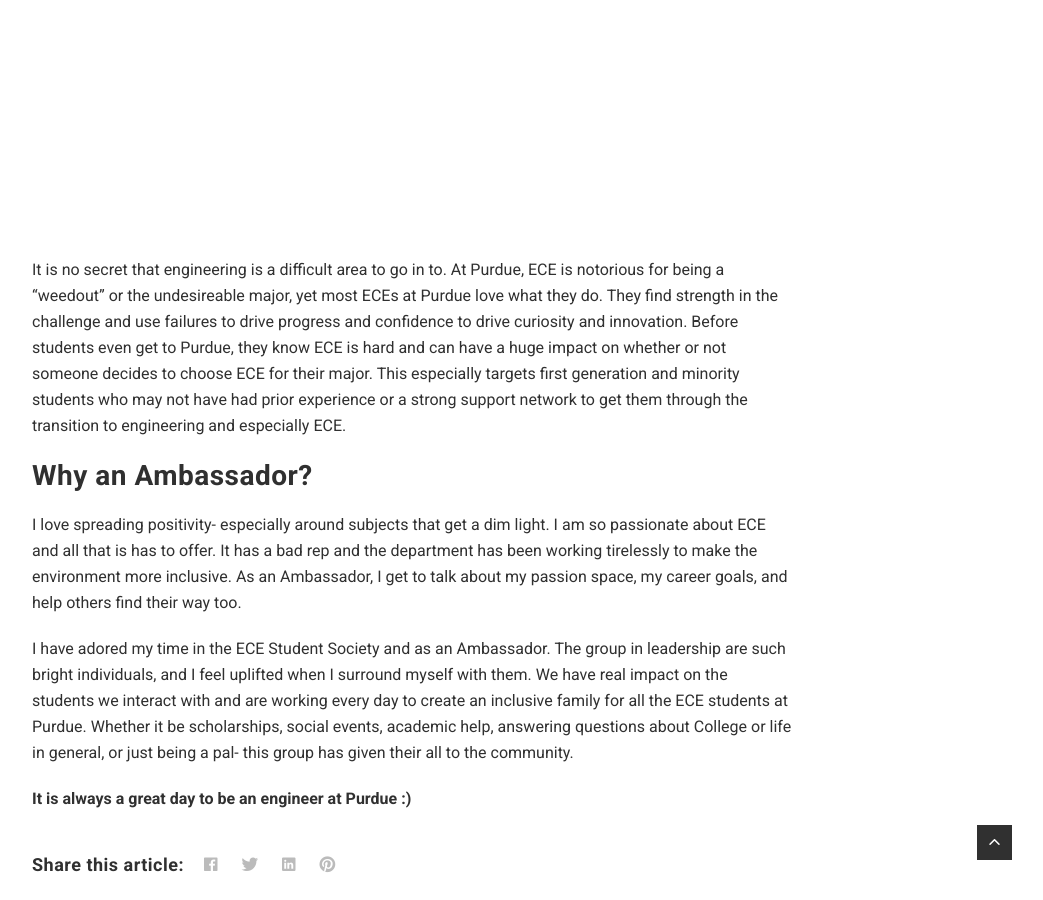
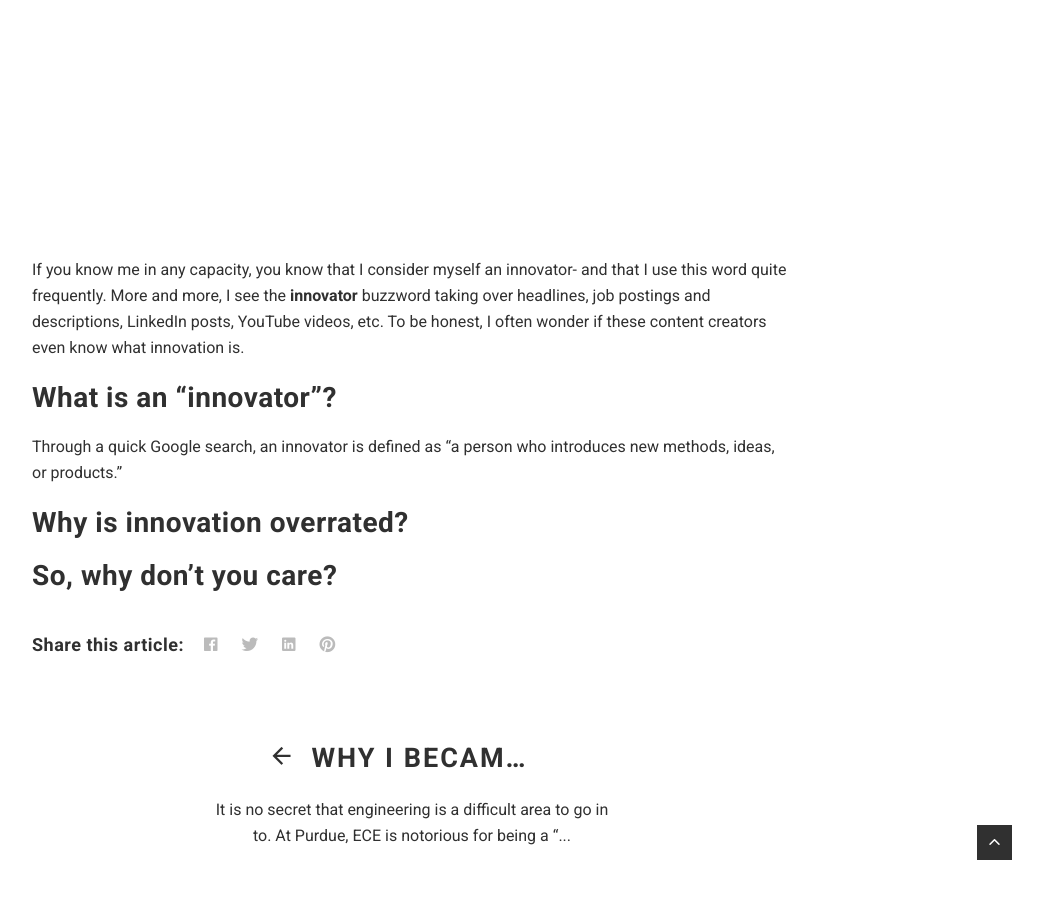
Before and after one commit to alyssadelouise/home, a Jekyll site: the page built from _posts/2021-7-12-Why-The-Term-Innovator-Is-Overrated.md, in a window 1280 px wide and 900 px high, scrolled down 1006 px. Shown: the whole window, without its empty margins (228-1271 px from the left). Built offline with Jekyll 4.4.1, drawn with Linux system fonts in a browser that asks for light colours; nearby versions of some CDN libraries; comment, search, counter and statistics services are not loaded.

Commit message:
Update 2021-7-12-Why-The-Term-Innovator-Is-Overrated.md

```diff
--- a/_posts/2021-7-12-Why-The-Term-Innovator-Is-Overrated.md
+++ b/_posts/2021-7-12-Why-The-Term-Innovator-Is-Overrated.md
@@ -5,12 +5,13 @@ date:   2021-07-12 15:01:35 +0300
 image:  innovation.jpg
 tags:   innovator imposter syndrome
 ---
-It is no secret that engineering is a difficult area to go in to. At Purdue, ECE is notorious for being a "weedout" or the undesireable major, yet most ECEs at Purdue love what they do. They find strength in the challenge and use failures to drive progress and confidence to drive curiosity and innovation. Before students even get to Purdue, they know ECE is hard and can have a huge impact on whether or not someone decides to choose ECE for their major. This especially targets first generation and minority students who may not have had prior experience or a strong support network to get them through the transition to engineering and especially ECE.
+If you know me in any capacity, you know that I consider myself an innovator- and that I use this word quite frequently. More and more, I see the **innovator** buzzword taking over headlines, job postings and descriptions, LinkedIn posts, YouTube videos, etc. To be honest, I often wonder if these content creators even know what innovation is.
 
-## Why an Ambassador?
+## What is an "innovator"?
 
-I love spreading positivity- especially around subjects that get a dim light. I am so passionate about ECE and all that is has to offer. It has a bad rep and the department has been working tirelessly to make the environment more inclusive. As an Ambassador, I get to talk about my passion space, my career goals, and help others find their way too.
+Through a quick Google search, an innovator is defined as "a person who introduces new methods, ideas, or products."
 
-I have adored my time in the ECE Student Society and as an Ambassador. The group in leadership are such bright individuals, and I feel uplifted when I surround myself with them. We have real impact on the students we interact with and are working every day to create an inclusive family for all the ECE students at Purdue. Whether it be scholarships, social events, academic help, answering questions about College or life in general, or just being a pal- this group has given their all to the community.
+## Why is innovation overrated?
 
-__It is always a great day to be an engineer at Purdue :)__
+
+## So, why don't you care?
```
